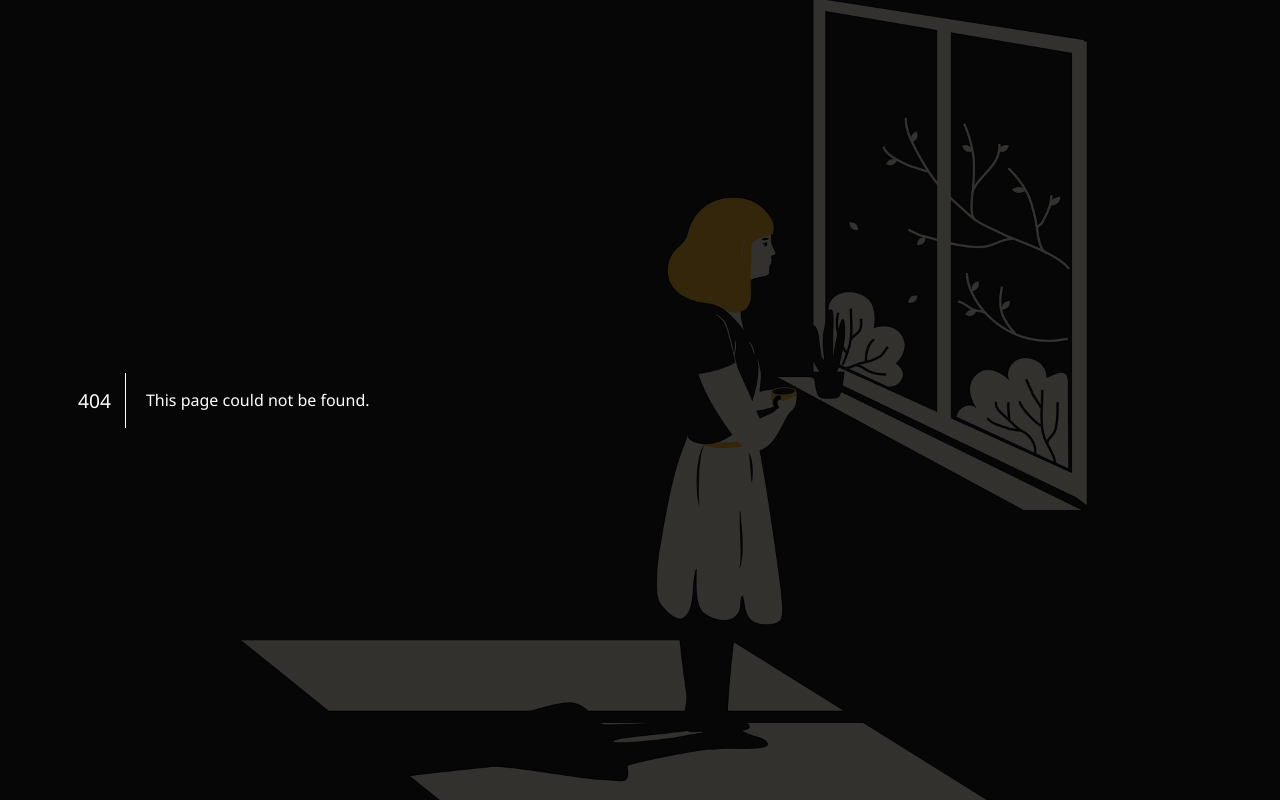
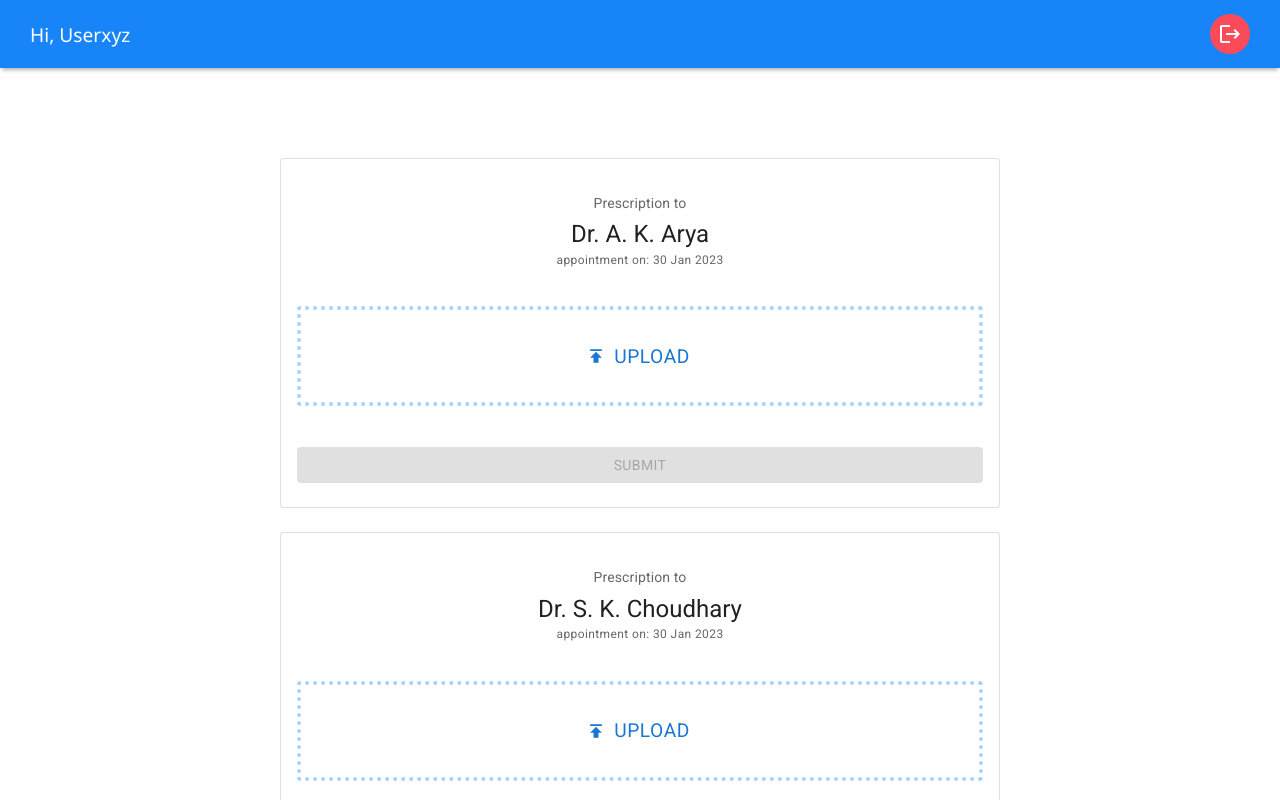
Before and after one commit to SandeepKrSuman/medcare, a React (Create React App) app: page /dashboard/doctor/upload-prescription in a window 1280 px wide. Before the commit this address had no page. Shown: the top 800 px of the page. Built offline with nearby package versions, Linux system fonts and the light colour scheme.

Commit message:
DocDash tabs

```diff
--- a/src/App.js
+++ b/src/App.js
@@ -23,6 +23,9 @@ import AvailableDoctors from "./components/Dashboard/Staff/AvailableDoctors/Avai
 import BookAppointmentStaff from "./components/Dashboard/Staff/BookAppointment/BookAppointmentStaff";
 import CancelAppointment from "./components/Dashboard/Staff/CancelAppointment/CancelAppointment";
 import MakePaymentStaff from "./components/Dashboard/Staff/MakePayment/MakePaymentStaff";
+import FeedbacksDoc from "./components/Dashboard/Doctor/Feedbacks/Feedbacks";
+import DocAppointments from "./components/Dashboard/Doctor/Appointments/DocAppointments";
+import UploadPrescription from "./components/Dashboard/Doctor/UploadPrescription/UploadPrescription";
 
 function App() {
   return (
@@ -67,6 +70,21 @@ function App() {
 
         {/* Doctor Dashboard */}
         <Route path="/dashboard/doctor" exact element={<DoctorDash />} />
+        <Route
+          path="/dashboard/doctor/feedbacks"
+          exact
+          element={<FeedbacksDoc />}
+        />
+        <Route
+          path="/dashboard/doctor/appointments"
+          exact
+          element={<DocAppointments />}
+        />
+        <Route
+          path="/dashboard/doctor/upload-prescription"
+          exact
+          element={<UploadPrescription />}
+        />
 
         {/* Staff Dashboard */}
         <Route path="/dashboard/staff" exact element={<StaffDash />} />
--- a/src/components/DashTabs/DashTabs.module.css
+++ b/src/components/DashTabs/DashTabs.module.css
@@ -3,6 +3,7 @@
     flex: 1;
     justify-content: center;
     align-items: center;
+    width: 100%;
 }
 
 .grid {
--- /dev/null
+++ b/src/components/Dashboard/Doctor/Appointments/AppointmentCard.js
@@ -0,0 +1,26 @@
+import React from "react";
+import { Card, CardContent, Typography } from "@mui/material";
+
+export default function AppointmentCard(props) {
+  return (
+    <Card sx={{ maxWidth: "100%", textAlign: "center" }} variant="outlined">
+      <CardContent>
+        <br />
+        <Typography
+          sx={{ fontSize: "0.8rem" }}
+          color="text.secondary"
+          gutterBottom
+        >
+          Your Appointment with Patient
+        </Typography>
+        <Typography sx={{ mb: 2 }} variant="h6" component="div">
+          {props.appointment.doctor}
+        </Typography>
+        <Typography sx={{ fontSize: "1rem" }} color="text.secondary">
+          {props.appointment.date}
+        </Typography>
+        <br />
+      </CardContent>
+    </Card>
+  );
+}
--- /dev/null
+++ b/src/components/Dashboard/Doctor/Appointments/DocAppointments.js
@@ -0,0 +1,67 @@
+import React from "react";
+import styles from "./DocAppointments.module.css";
+import AppointmentCard from "./AppointmentCard";
+import { Grid } from "@mui/material";
+import Navbar from "../../../Navbar/Navbar";
+
+const appointments = [
+  {
+    doctor: "Dr. A. K. Arya",
+    speciality: "MBBS, Surgeon",
+    date: "30 Jan 2023",
+    time: "6pM - 7pM",
+    payment: false,
+  },
+  {
+    doctor: "Dr. S. K. Choudhary",
+    speciality: "MBBS, Surgeon",
+    date: "30 Jan 2023",
+    time: "6pM - 7pM",
+    payment: false,
+  },
+  {
+    doctor: "Dr. B. K. Pandit",
+    speciality: "MBBS, Surgeon",
+    date: "30 Jan 2023",
+    time: "6pM - 7pM",
+    payment: true,
+  },
+  {
+    doctor: "Dr. Mukharjee",
+    speciality: "MBBS, Surgeon",
+    date: "30 Jan 2023",
+    time: "6pM - 7pM",
+    payment: true,
+  },
+  {
+    doctor: "Dr. Dwarka Prasad",
+    speciality: "MBBS, Surgeon",
+    date: "30 Jan 2023",
+    time: "6pM - 7pM",
+    payment: true,
+  },
+  {
+    doctor: "Dr. Dwarka Prasad",
+    speciality: "MBBS, Surgeon",
+    date: "30 Jan 2023",
+    time: "6pM - 7pM",
+    payment: false,
+  },
+];
+
+export default function DocAppointments() {
+  return (
+    <div className={styles.container}>
+      <Navbar />
+      <div className={styles.cardContainer}>
+        <Grid container spacing={3}>
+          {appointments.map((appointment, index) => (
+            <Grid key={index} item xs={12}>
+              <AppointmentCard appointment={appointment} />
+            </Grid>
+          ))}
+        </Grid>
+      </div>
+    </div>
+  );
+}
--- /dev/null
+++ b/src/components/Dashboard/Doctor/Appointments/DocAppointments.module.css
@@ -0,0 +1,24 @@
+.container {
+    display: flex;
+    flex-direction: column;
+    justify-content: flex-start;
+    align-items: center;
+}
+
+.cardContainer {
+    display: flex;
+    flex: 1;
+    justify-content: center;
+    align-items: center;
+    max-width: 900px;
+    padding: 7%;
+}
+
+@media screen and (max-width: 767px) {
+    .cardContainer {
+        max-width: 100%;
+        width: 100%;
+        padding-left: 3%;
+        padding-right: 3%;
+    }
+}
--- /dev/null
+++ b/src/components/Dashboard/Doctor/Feedbacks/Feedbacks.js
@@ -0,0 +1,6 @@
+import React from "react";
+import ViewFeedbacks from "../../Admin/Feedbacks/ViewFeedbacks";
+
+export default function FeedbacksDoc() {
+  return <ViewFeedbacks />;
+}
--- /dev/null
+++ b/src/components/Dashboard/Doctor/UploadPrescription/UploadPrescription.js
@@ -0,0 +1,71 @@
+import React from "react";
+import { Grid } from "@mui/material";
+import Navbar from "../../../Navbar/Navbar";
+import UploadPrescriptionCard from "./UploadPrescriptionCard";
+import styles from "./UploadPrescription.module.css";
+
+const appointments = [
+  {
+    doctor: "Dr. A. K. Arya",
+    speciality: "MBBS, Surgeon",
+    date: "30 Jan 2023",
+    time: "6pM - 7pM",
+    payment: false,
+  },
+  {
+    doctor: "Dr. S. K. Choudhary",
+    speciality: "MBBS, Surgeon",
+    date: "30 Jan 2023",
+    time: "6pM - 7pM",
+    payment: false,
+  },
+  {
+    doctor: "Dr. B. K. Pandit",
+    speciality: "MBBS, Surgeon",
+    date: "30 Jan 2023",
+    time: "6pM - 7pM",
+    payment: true,
+  },
+  {
+    doctor: "Dr. Mukharjee",
+    speciality: "MBBS, Surgeon",
+    date: "30 Jan 2023",
+    time: "6pM - 7pM",
+    payment: true,
+  },
+  {
+    doctor: "Dr. Dwarka Prasad",
+    speciality: "MBBS, Surgeon",
+    date: "30 Jan 2023",
+    time: "6pM - 7pM",
+    payment: true,
+  },
+  {
+    doctor: "Dr. Dwarka Prasad",
+    speciality: "MBBS, Surgeon",
+    date: "30 Jan 2023",
+    time: "6pM - 7pM",
+    payment: false,
+  },
+];
+
+export default function UploadPrescription() {
+  return (
+    <div className={styles.container}>
+      <Navbar />
+      <div className={styles.cardContainer}>
+        <Grid container spacing={3}>
+          {appointments.map((appointment, index) => (
+            <Grid key={index} item xs={12}>
+              <UploadPrescriptionCard
+                patient={appointment.doctor}
+                date={appointment.date}
+                useKey={index}
+              />
+            </Grid>
+          ))}
+        </Grid>
+      </div>
+    </div>
+  );
+}
--- /dev/null
+++ b/src/components/Dashboard/Doctor/UploadPrescription/UploadPrescription.module.css
@@ -0,0 +1,24 @@
+.container {
+    display: flex;
+    flex-direction: column;
+    justify-content: flex-start;
+    align-items: center;
+}
+
+.cardContainer {
+    display: flex;
+    flex: 1;
+    justify-content: center;
+    align-items: center;
+    max-width: 900px;
+    padding: 7%;
+}
+
+@media screen and (max-width: 767px) {
+    .cardContainer {
+        max-width: 100%;
+        width: 100%;
+        padding-left: 3%;
+        padding-right: 3%;
+    }
+}
--- /dev/null
+++ b/src/components/Dashboard/Doctor/UploadPrescription/UploadPrescriptionCard.js
@@ -0,0 +1,25 @@
+import Card from "@mui/material/Card";
+import CardContent from "@mui/material/CardContent";
+import Typography from "@mui/material/Typography";
+import FileUploader from "../../../FileUploader/FileUploader";
+
+export default function UploadPrescriptionCard(props) {
+  return (
+    <Card sx={{ maxWidth: "100%", textAlign: "center" }} variant="outlined">
+      <CardContent>
+        <br />
+        <Typography sx={{ fontSize: 14 }} color="text.secondary" gutterBottom>
+          Prescription to
+        </Typography>
+        <Typography variant="h5" component="div">
+          {props.patient}
+        </Typography>
+        <Typography variant="caption" color="text.secondary" component="div">
+          {`appointment on: ${props.date}`}
+        </Typography>
+        <br /> <br />
+        <FileUploader useKey={props.useKey} />
+      </CardContent>
+    </Card>
+  );
+}
--- /dev/null
+++ b/src/components/FileUploader/FileUploader.js
@@ -0,0 +1,91 @@
+import { useState } from "react";
+import { styled } from "@mui/material/styles";
+import Button from "@mui/material/Button";
+import PublishIcon from "@mui/icons-material/Publish";
+import FormGroup from "@mui/material/FormGroup";
+import Typography from "@mui/material/Typography";
+
+const Input = styled("input")({
+  display: "none",
+});
+
+const useStyle = {
+  border: "4px dotted #A2D2FF",
+  width: "100%",
+  height: "100px",
+  fontSize: "1.2rem",
+};
+
+export default function FileUploader(props) {
+  const [fileName, setFileName] = useState(null);
+  const [errFileName, setErrFileName] = useState(null);
+  const [file, setFile] = useState(null);
+
+  function handleChange(e) {
+    const fname = e.target.files[0].name;
+    const size = parseInt(e.target.files[0].size);
+    if (size < 1000000) {
+      setFileName(fname);
+    } else {
+      const errFname = "Allowed file size: < 1MB";
+      setErrFileName(errFname);
+    }
+
+    setFile(e.target.files[0]);
+  }
+
+  async function handleSubmit(e) {
+    e.preventDefault();
+    // const formData = new FormData();
+    // formData.append("pemail", props.pemail);
+    // formData.append("demail", props.demail);
+    // formData.append("doa", props.doa);
+    // formData.append("prescriptionFile", file);
+
+    console.log(file);
+  }
+
+  return (
+    <form onSubmit={handleSubmit} encType="multipart/form-data">
+      <FormGroup>
+        <label htmlFor={`file-uploader-${props.useKey}`}>
+          <Input
+            onChange={handleChange}
+            accept="image/*, application/pdf"
+            name="prescriptionFile"
+            id={`file-uploader-${props.useKey}`}
+            type="file"
+          />
+          <Button
+            style={useStyle}
+            variant="outlined"
+            component="span"
+            startIcon={<PublishIcon />}
+          >
+            Upload
+          </Button>
+        </label>
+        <br />
+        <Typography
+          sx={{ textAlign: "center" }}
+          variant="caption"
+          color={fileName ? "green" : "red"}
+          display="block"
+          gutterBottom
+        >
+          {fileName ? fileName : errFileName}
+        </Typography>
+        <br />
+      </FormGroup>
+      <Button
+        disabled={fileName ? false : true}
+        onClick={handleSubmit}
+        variant="contained"
+        sx={{ width: "100%" }}
+        type="submit"
+      >
+        Submit
+      </Button>
+    </form>
+  );
+}
```
